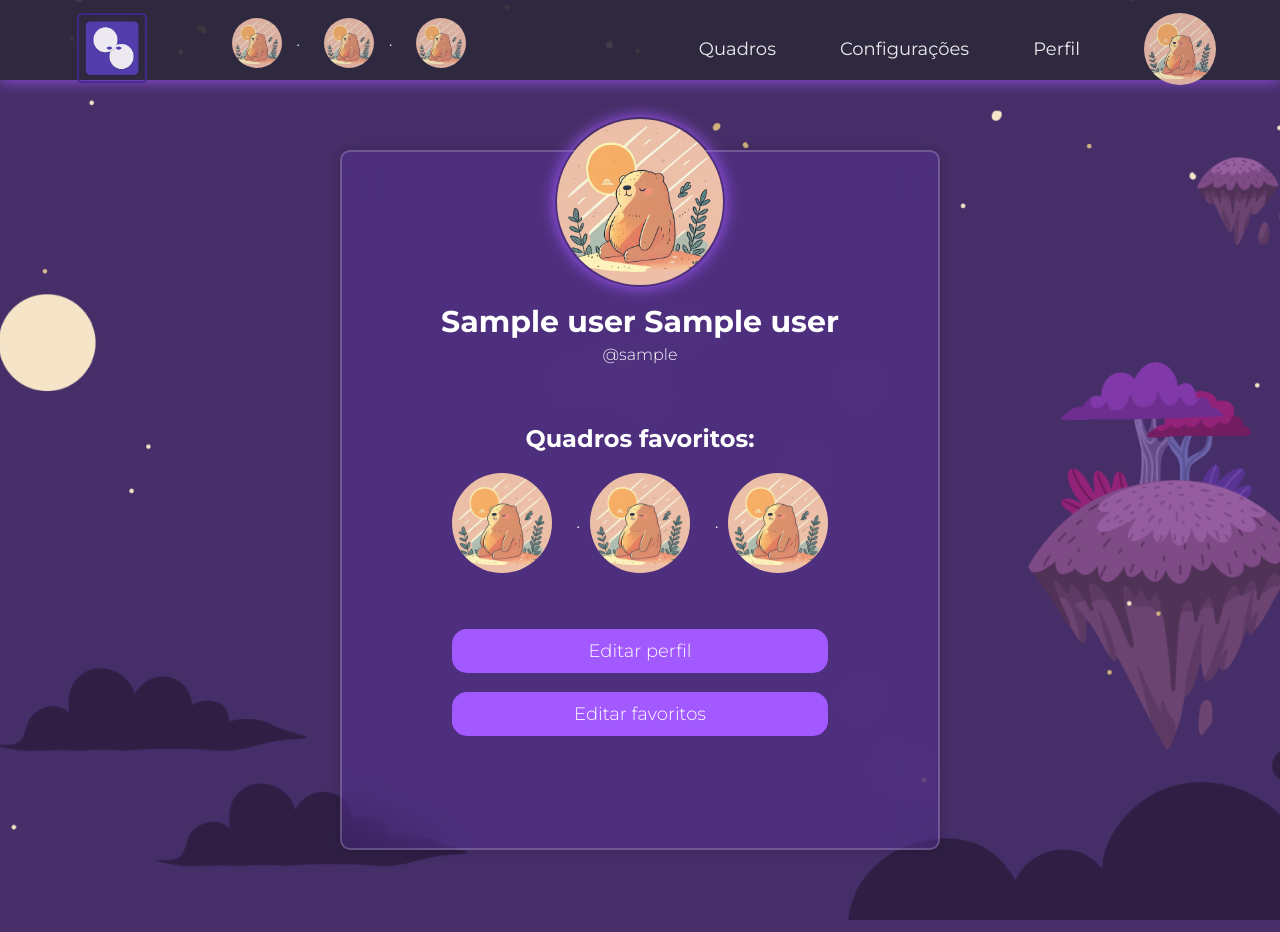
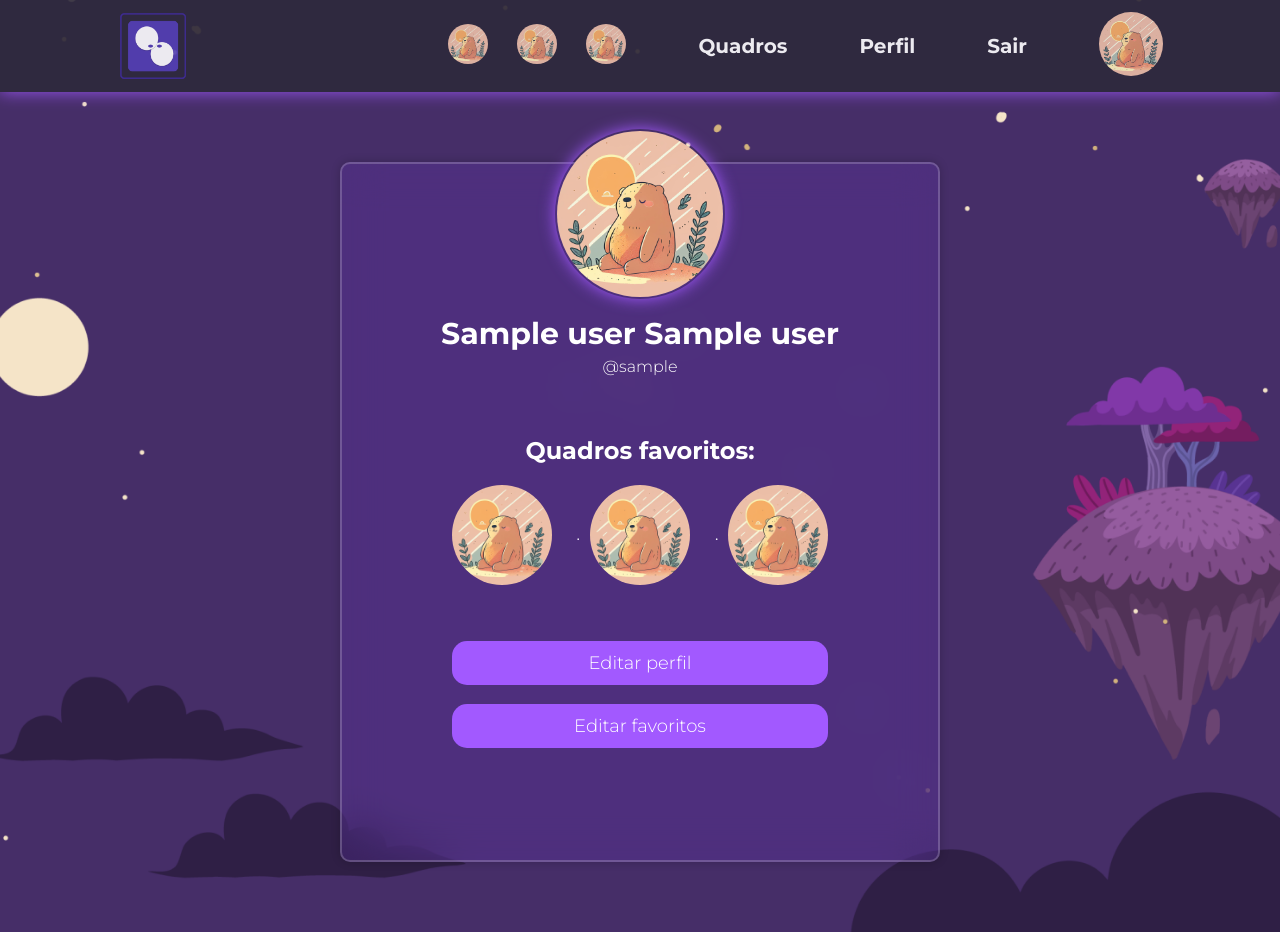
Before and after one commit to MatheusGalvain/attract-ia-tcc, a Flask app: page /profile in a window 1280 px wide. Run offline with Flask 3, Linux system fonts and the light colour scheme; the visitor is signed in with stand-in values (Sample User, id 1).

Commit message:
[Front-End] Integration header

```diff
--- /dev/null
+++ b/src/static/css/header.css
@@ -0,0 +1,133 @@
+    * {
+        margin: 0;
+        padding: 0;
+    }
+
+    a {
+        color: #fff;
+        text-decoration: none;
+    }
+
+    header {
+        display: block;
+    }
+
+    .imgtop {
+        width: 9vh;
+        margin-top: 10px;
+        margin-bottom: 10px;
+        align-items: center;
+    }
+
+    .imgtopfav {
+        width: 5vh;
+        margin-left: 25px;
+        border-radius: 50px;
+        justify-content: flex;
+    }
+
+    .imgtopperfil {
+        width: 8vh;
+        border-radius: 50px;
+        text-decoration: none;
+    }
+
+    nav {
+        display: flex;
+        font-family: Arial;
+        justify-content: space-around;
+        background-color: #2D293B;
+        box-shadow: 0 0 1rem #A259FF;
+        opacity: 0.9;
+    }
+
+    .nav-list {
+        list-style: none;
+        display: flex;
+        align-items: center;
+        text-decoration: none;
+    }
+
+    .nav-list li {
+        font-size: 20px;
+        margin-left: 72px;
+        font-weight: bold;
+
+    }
+
+    #borda:hover {
+        border-bottom: 2px solid white;
+    }
+
+    .mobile-menu {
+        display: none;
+        cursor: pointer;
+    }
+
+    .mobile-menu div {
+        width: 32px;
+        height: 2px;
+        background: #fff;
+        margin: 8px;
+        transition: 0.3s;
+    }
+
+    @media (max-width: 999px) {
+        body {
+            overflow-x: hidden;
+        }
+
+        .nav-list {
+            position: absolute;
+            top: 11vh;
+            right: 0;
+            width: 25vw;
+            height: 62vh;
+            background: #23232e;
+            flex-direction: column;
+            align-items: center;
+            justify-content: space-around;
+            transform: translateX(100%);
+            transition: transform 0.3s ease-in;
+        }
+
+        .nav-list li {
+            margin-left: 0;
+            opacity: 0;
+        }
+
+        .mobile-menu {
+            margin-top: 6%;
+            display: block;
+            position: relative; /* Adicione esta linha para habilitar o uso de z-index */
+            z-index: 1;
+        }
+    }
+
+    .nav-list.active {
+        transform: translateX(0);
+    }
+
+    @keyframes navLinkFade {
+        from {
+            opacity: 0;
+            transform: translateX(50px);
+        }
+
+        to {
+            opacity: 1;
+            transform: translateX(0);
+        }
+    }
+
+    .mobile-menu.active .line1 {
+        transform: rotate(-45deg) translate(-8px, 8px);
+    }
+
+    .mobile-menu.active .line2 {
+        opacity: 0;
+    }
+
+    .mobile-menu.active .line3 {
+        transform: rotate(45deg) translate(-5px, -7px);
+    }
--- a/src/static/css/profile.css
+++ b/src/static/css/profile.css
@@ -20,74 +20,6 @@ body{
     background-position: center;
 }
 
-
-header{
-	height: 10vh;
-	display: flex;
-	justify-content: space-between;
-	background-color: #2D293B;
-	box-shadow: 0 0 1rem #A259FF;
-	opacity: 0.9;
-}
-
-ul{
-	display: flex;
-	margin: 23px;
-	padding-top: 15px;
-	margin-right: 4rem;
-}
-
-li{
-	color: white;
-	list-style-type: none;
-	cursor: pointer;
-	margin-left: 4rem;
-	margin-bottom: 2px;
-	font-size: 18px;
-    align-items: center;
-}
-
-.fav-logo{
-    display: flex;
-    margin-left: 0px;
-    align-items: center;
-}
-.fav-logo a{
-    color: #fff;
-    margin-left: 15px;
-}
-
-.imgfav{
-    display: flex;
-	margin-left: 1.5rem;
-	width: 50px;
-    height: 50px;
-    margin-top: 5px;
-    border-radius: 50px;
-}
-
-.textoHeader:hover{
-	border-bottom: 3px solid white;
-	transition: all 0.001s;
-    font-weight: 500;
-}
-
-.logo{
-	width: 42px;
-	height: 42px;
-	margin: 10px;
-}
-
-.imgtop{
-	width: 180%;
-	margin-left: 4rem;
-}
-
-.imgperfiltop{
-	width: 72px;
-	margin-top: -25px;
-	border-radius: 50px;
-}
 
 .wrapper {
     width: 600px;
--- a/src/templates/header.html
+++ b/src/templates/header.html
@@ -1,27 +1,40 @@
+<!DOCTYPE html>
+<html lang="en">
+<head>
+  <meta charset="UTF-8">
+  <meta name="viewport" content="width=device-width, initial-scale=1.0">
+  <title>Document</title>
+  <link rel="stylesheet" href="{{ url_for('static', filename='css/header.css') }}">
+</head>
+<body>
+
+
 <header>
     <nav>
-      <img class="imgtop" src="Logo.png">
-      <div class="mobile-menu">
+      <img class="imgtop" src="{{ url_for('static', filename='img/Logo.png') }}">
+        <div class="mobile-menu">
         <div class="line1"></div>
         <div class="line2"></div>
         <div class="line3"></div>
-      </div>
+        </div>
 
       <ul class="nav-list">
           <div>
-          <a href=""><img class="imgtopfav" src="perfil.png"></a>
-          <a href=""><img class="imgtopfav" src="perfil.png"></a>
-          <a href=""><img class="imgtopfav" src="perfil.png"></a>
-      </div>
+          <a href=""><img class="imgtopfav" src="{{ url_for('static', filename='img/Perfil.jpg') }}"></a>
+          <a href=""><img class="imgtopfav" src="{{ url_for('static', filename='img/Perfil.jpg') }}"></a>
+          <a href=""><img class="imgtopfav" src="{{ url_for('static', filename='img/Perfil.jpg') }}"></a>
+          </div>
         <li id="borda"><a href="#">Quadros</a></li>
-        <li id="borda"><a href="#">Configurações</a></li>
         <li id="borda"><a href="#">Perfil</a></li>
-        <li><img class="imgtopperfil" src="perfil.png"></li>
+        <li id="borda"><a href="#">Sair</a></li>
+        <li><img class="imgtopperfil" src="{{ url_for('static', filename='img/Perfil.jpg') }}"></li>
       </ul>
-
     </nav>
 
   </header>
 
   <main></main>
-  <script src="mobile-navbar.js"></script>
+  <script src="{{ url_for('static', filename='js/mobile-navbar.js') }}"></script>
+
+</body>
+</html>
--- a/src/templates/profile.html
+++ b/src/templates/profile.html
@@ -11,24 +11,7 @@
 
 <body>
     <!-- Aqui fica o header -->
-    <header>
-        <div class="logo">
-            <img class="imgtop" src="{{ url_for('static', filename='img/Logo.png') }}">
-        </div>
-        <div class="fav-logo">
-            <img class="imgfav" src="{{ url_for('static', filename='img/Perfil.jpg') }}">
-            <a>.</a>
-            <img class="imgfav" src="{{ url_for('static', filename='img/Perfil.jpg') }}">
-            <a>.</a>
-            <img class="imgfav" src="{{ url_for('static', filename='img/Perfil.jpg') }}">
-        </div>
-        <ul>
-            <li class="textoHeader">Quadros</li>
-            <li class="textoHeader">Configurações</li>
-            <li class="textoHeader">Perfil</li>
-            <li><img class="imgperfiltop" src="{{ url_for('static', filename='img/Perfil.jpg') }}"></li>
-        </ul>
-    </header>
+    {% include "header.html" %}
 
     <!-- Aqui fica a parte do body com o card transparente -->
     <div class="wrapper">
```
Also changed, not shown: src/static/js/mobile-navbar.js (added, +44 -0 lines), 4 other files.
